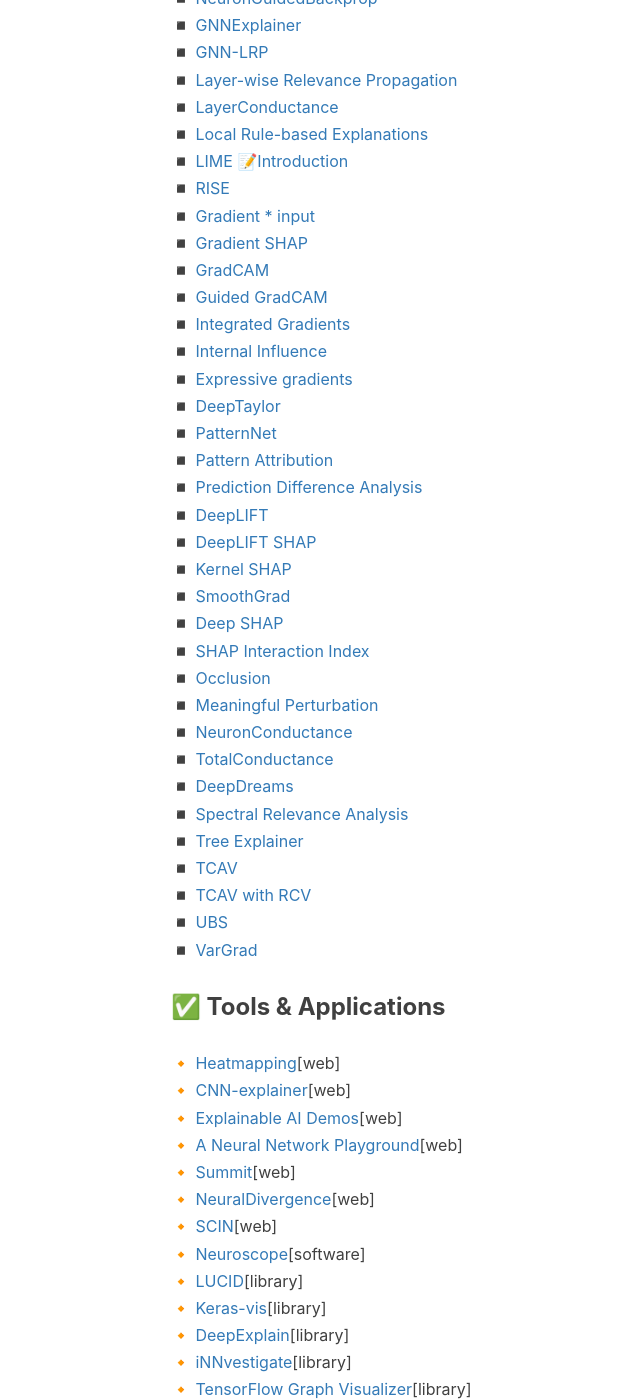
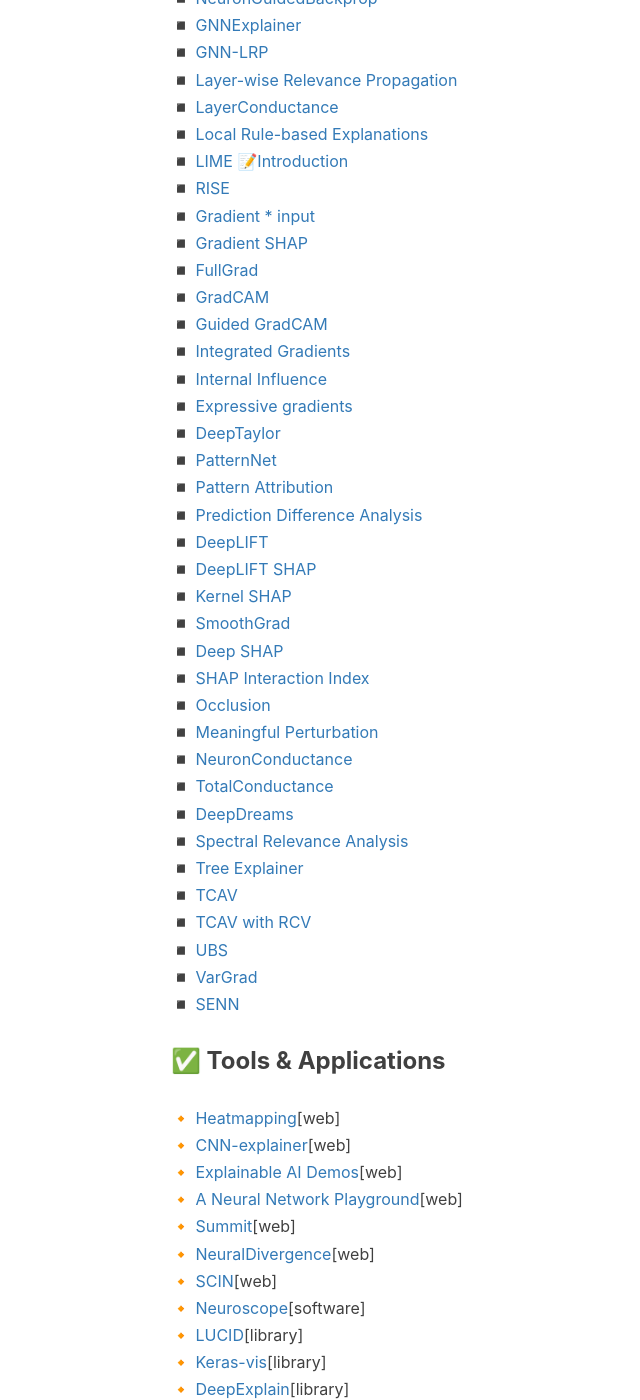
Before and after one commit to jizhang02/jizhang02.github.io, a Jekyll site: the page built from _posts/2021-05-06-xai.markdown, in a window 1280 px wide and 1400 px high, scrolled down 1089 px. Shown: the whole window, without its empty margins (94-734 px from the left). Built offline with Jekyll 4.4.1, drawn with Linux system fonts in a browser that asks for light colours; nearby versions of some CDN libraries; comment, search, counter and statistics services are not loaded.

Commit message:
Update 2021-05-06-xai.markdown

```diff
--- a/_posts/2021-05-06-xai.markdown
+++ b/_posts/2021-05-06-xai.markdown
@@ -33,6 +33,7 @@
 ◾ [RISE](https://arxiv.org/abs/1806.07421)
 ◾ [Gradient * input](https://arxiv.org/abs/1605.01713)
 ◾ [Gradient SHAP](https://arxiv.org/abs/1705.07874)
+◾ [FullGrad](https://arxiv.org/abs/1705.07874)
 ◾ [GradCAM](https://openaccess.thecvf.com/content_iccv_2017/html/Selvaraju_Grad-CAM_Visual_Explanations_ICCV_2017_paper.html)
 ◾ [Guided GradCAM](https://openaccess.thecvf.com/content_iccv_2017/html/Selvaraju_Grad-CAM_Visual_Explanations_ICCV_2017_paper.html)
 ◾ [Integrated Gradients](http://proceedings.mlr.press/v70/sundararajan17a.html)
@@ -59,6 +60,8 @@
 ◾ [TCAV with RCV](https://doi.org/10.1007/978-3-030-02628-8_14)
 ◾ [UBS](https://doi.org/10.1007/978-3-030-33850-3_2)
 ◾ [VarGrad](https://arxiv.org/abs/1810.03307)
+◾ [SENN](https://arxiv.org/abs/1810.03307)
+
 
 
 
```
